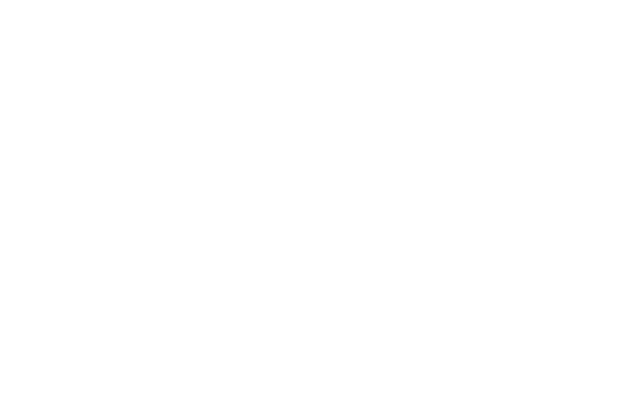
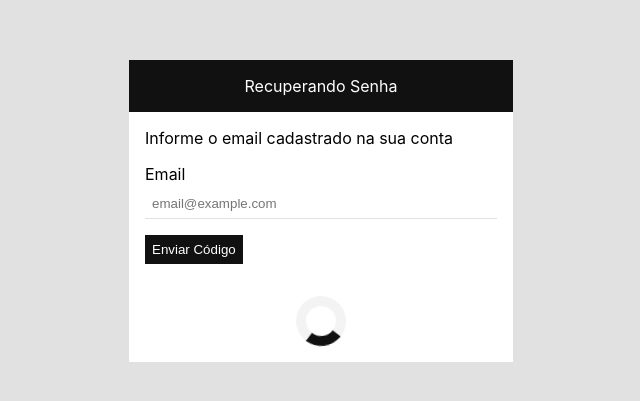
Before and after one commit to AndreLucasTrevizan/todo, a React (Create React App) app in the folder web/: page /recover-password in a window 1280 px wide. Shown: the part 189-590 px from the top of the page, without its empty margins (319-959 px from the left). Built offline with nearby package versions, Linux system fonts and the light colour scheme.

Commit message:
Recovering password

```diff
--- a/web/src/pages/Login/index.jsx
+++ b/web/src/pages/Login/index.jsx
@@ -76,6 +76,8 @@
               </div>
             }
             <div className='form_options'>
+              <Link to='/recover-password'>Esqueceu sua senha?</Link>
+              <div style={{ width: '100%', borderTop: '1px solid black', marginTop: '1rem' }}></div>
               <span>Ainda não possui uma conta?</span>
               <Link to='/register'>Criar conta</Link>
             </div>
--- /dev/null
+++ b/web/src/pages/RecoverPassword/index.css
@@ -0,0 +1,7 @@
+.form_group {
+  margin-top: 1rem;
+}
+
+.button {
+  width: max-content;
+}
--- /dev/null
+++ b/web/src/pages/RecoverPassword/index.jsx
@@ -0,0 +1,30 @@
+import Loader from '../../components/Loader';
+import '../Login/index.css';
+import './index.css';
+
+export const RecoverPassword = () => {
+  return (
+    <div className='login_page'>
+      <form className='form'>
+        <div className='form_header'>Recuperando Senha</div>
+        <div className='form_body'>
+          <span>Informe o email cadastrado na sua conta</span>
+          <div className='form_group'>
+            <label className='form_label'>Email</label>
+            <input
+              type="email"
+              placeholder='email@example.com'
+              className='form_input'
+            />
+          </div>
+          <button className='button'>Enviar Código</button>
+        </div>
+        <div
+          style={{ width: '100%', display: 'flex', justifyContent: 'center', alignItems: 'center', padding: '1rem' }}
+        >
+          <Loader />
+        </div>
+      </form>
+    </div>
+  );
+};
--- a/web/src/routes/index.jsx
+++ b/web/src/routes/index.jsx
@@ -1,12 +1,14 @@
 import { Switch } from 'react-router-dom';
 import Home from '../pages/Home';
 import Login from '../pages/Login';
+import { RecoverPassword } from '../pages/RecoverPassword';
 import Register from '../pages/Register';
 import Route from './Route';
 
 export default function Routes() {
   return (
     <Switch>
+      <Route exact path='/recover-password' component={RecoverPassword} />
       <Route exact path='/home' component={Home} isPrivate />
       <Route exact path='/' component={Login} />
       <Route exact path='/register' component={Register} />
```
